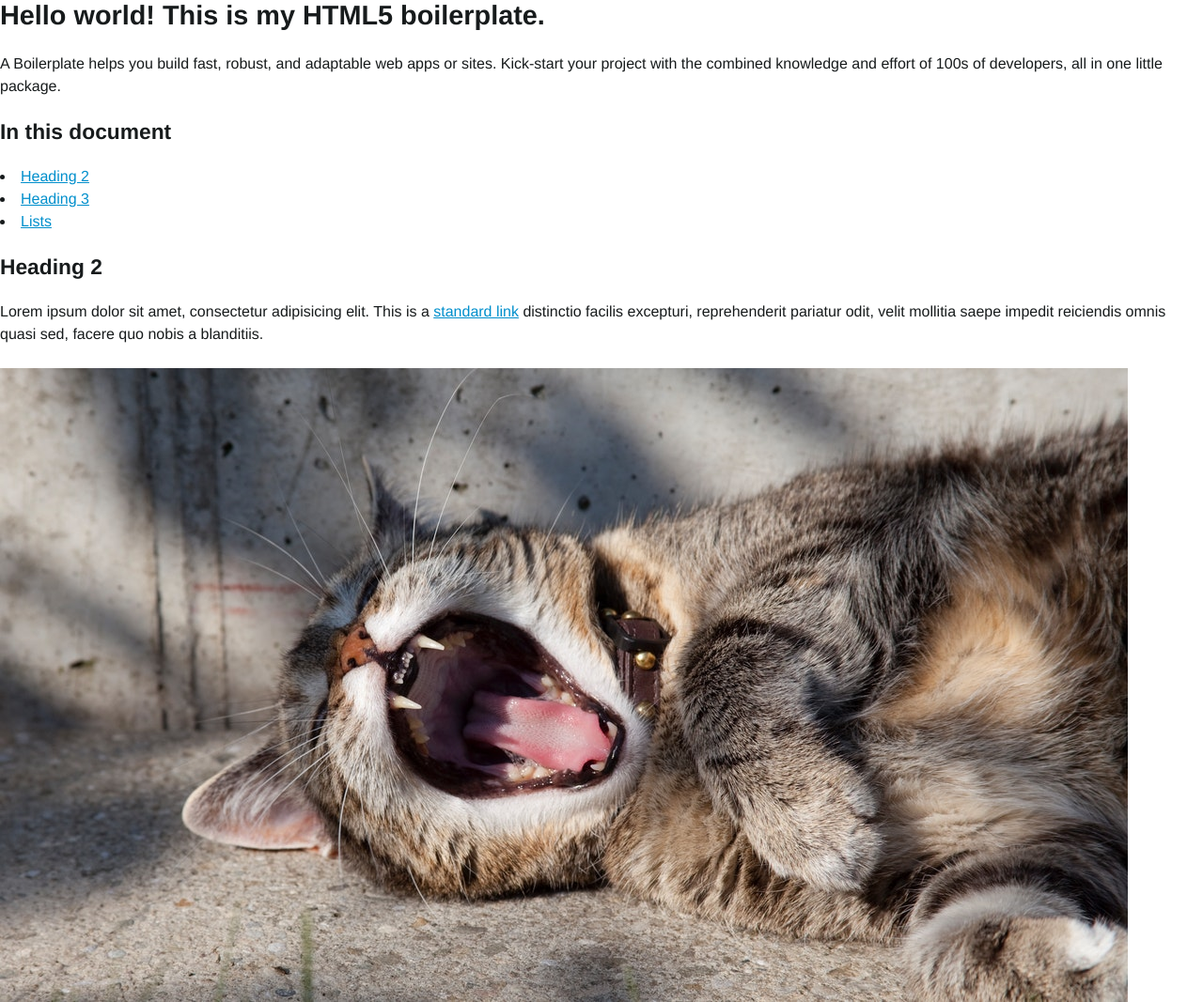
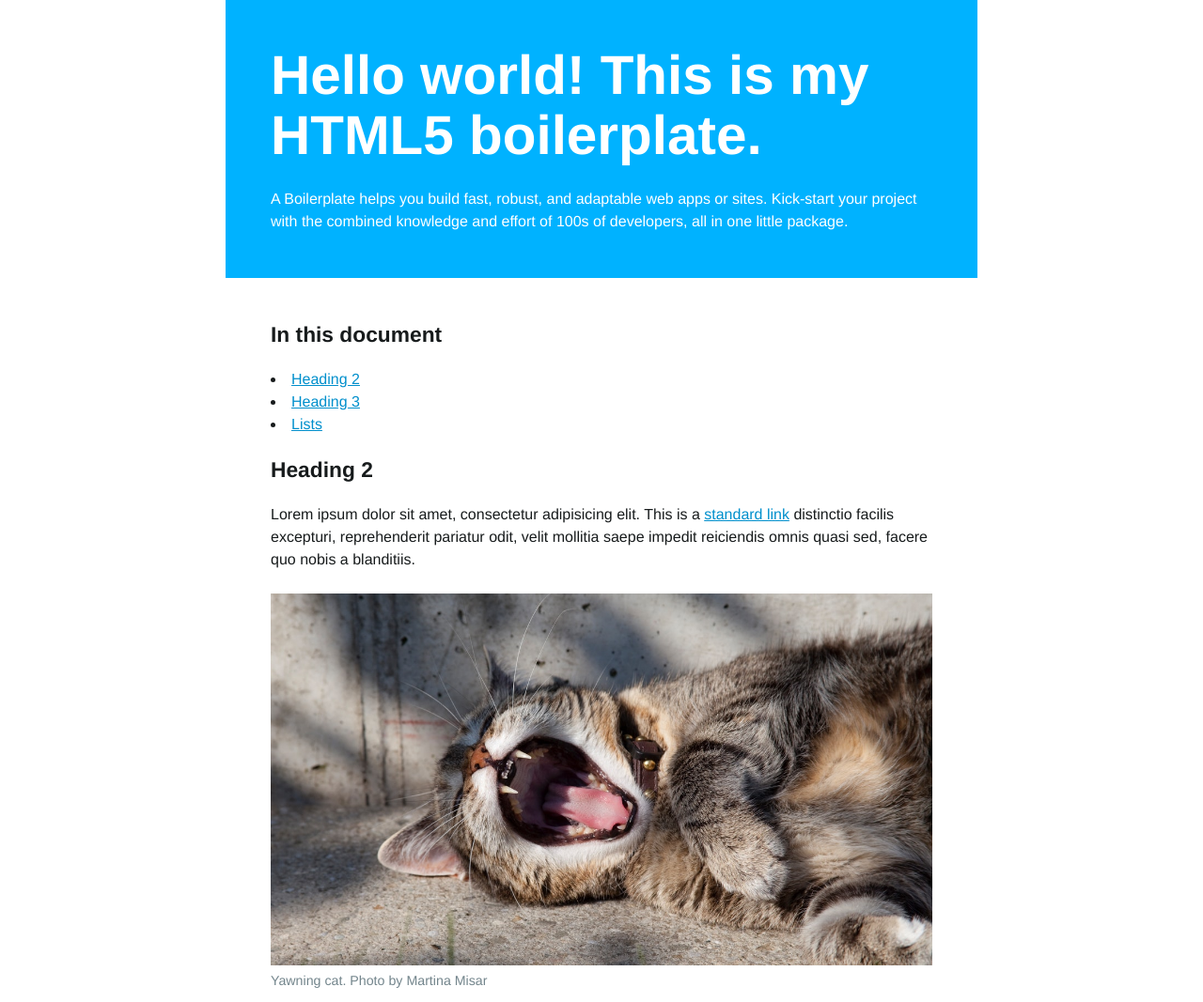
Before and after one commit to mct-ui/html5-boilerplate-Korneel-Van-Mullem, a plain HTML site: page index.html in a window 1280 px wide. Shown: the top 1067 px of the page at 94% size. Drawn offline with Linux system fonts and the light colour scheme.

Commit message:
finished

```diff
--- a/css/screen.scss
+++ b/css/screen.scss
@@ -25,6 +25,7 @@
     }
   }
 }
+
 
 /*---------------------------------------/*
  # SETTINGS
@@ -150,6 +151,8 @@ $breakpoints: (
   bp5: calc(1401 / 16 * 1em),
 ) !default;
 
+$container-max-width: calc(800 / $root-font-size * 1rem)
+
 /*---------------------------------------/*
  # GENERIC
 /*---------------------------------------*/
@@ -215,7 +218,16 @@ h1 {
   font-weight: 700;
   line-height: calc($baseline * 4);
   margin-bottom: $space-m;
+  @include mq(bp1) {
+    font-size: $ms9;
+    line-height: calc($baseline * 6);
+  }
+  @include mq(bp2) {
+    font-size: $ms11;
+    line-height: calc($baseline * 8);
+  }
 }
+
 
 h2 {
   font-weight: 700;
@@ -311,6 +323,24 @@ a:active {
 */
 
 .o-row {
+  padding: $space-m $space-m 0 $space-m;
+  display: flow-root;
+}
+
+.o-row--primary {
+  background-color: $color-primary-light;
+  color: white;
+}
+
+.o-row--dark {
+  background-color: get-color(color-gray, 900);
+  color: white;
+}
+
+.o-row--xl {
+  @include mq(bp2) {
+  padding: $space-xl $space-xl $space-m;
+  }
 }
 
 /*
@@ -320,6 +350,8 @@ a:active {
 */
 
 .o-container {
+  margin: 0 auto;
+  max-width: $container-max-width;
 }
 
 /*
--- a/index.html
+++ b/index.html
@@ -15,11 +15,14 @@
 </head>
 
 <body>
-    <header>
+    <div class="o-container">
+        <header class="o-row o-row--primary o-row--xl">
             <h1>Hello world! This is my HTML5 boilerplate.</h1>
             <p>A Boilerplate helps you build fast, robust, and adaptable web apps or sites. Kick-start your project with the combined knowledge and effort of 100s of developers, all in one little package.</p>
         </header>
-    <main>
+    </div>
+    <div class="o-container">
+        <main class="o-row o-row--xl">
             <h2>
                 In this document
             </h2>
@@ -68,9 +71,12 @@
                 <li>Quibusdam beatae, laborum aliquam debitis cum temporibus commodi a. Eos?</li>
             </ul>
         </main>
-    <footer>
-        <p>By <strong>Your name</strong></p>
+    </div>
+    <div class="o-container">
+        <footer class="o-row o-row--dark">
+            <p>By <strong>Korneel Van Mullem</strong></p>
         </footer>
+    </div>
 </body>
 
 </html>
```
Also changed, not shown: css/screen.css. Lines whose indentation alone changed are shown as unchanged.
